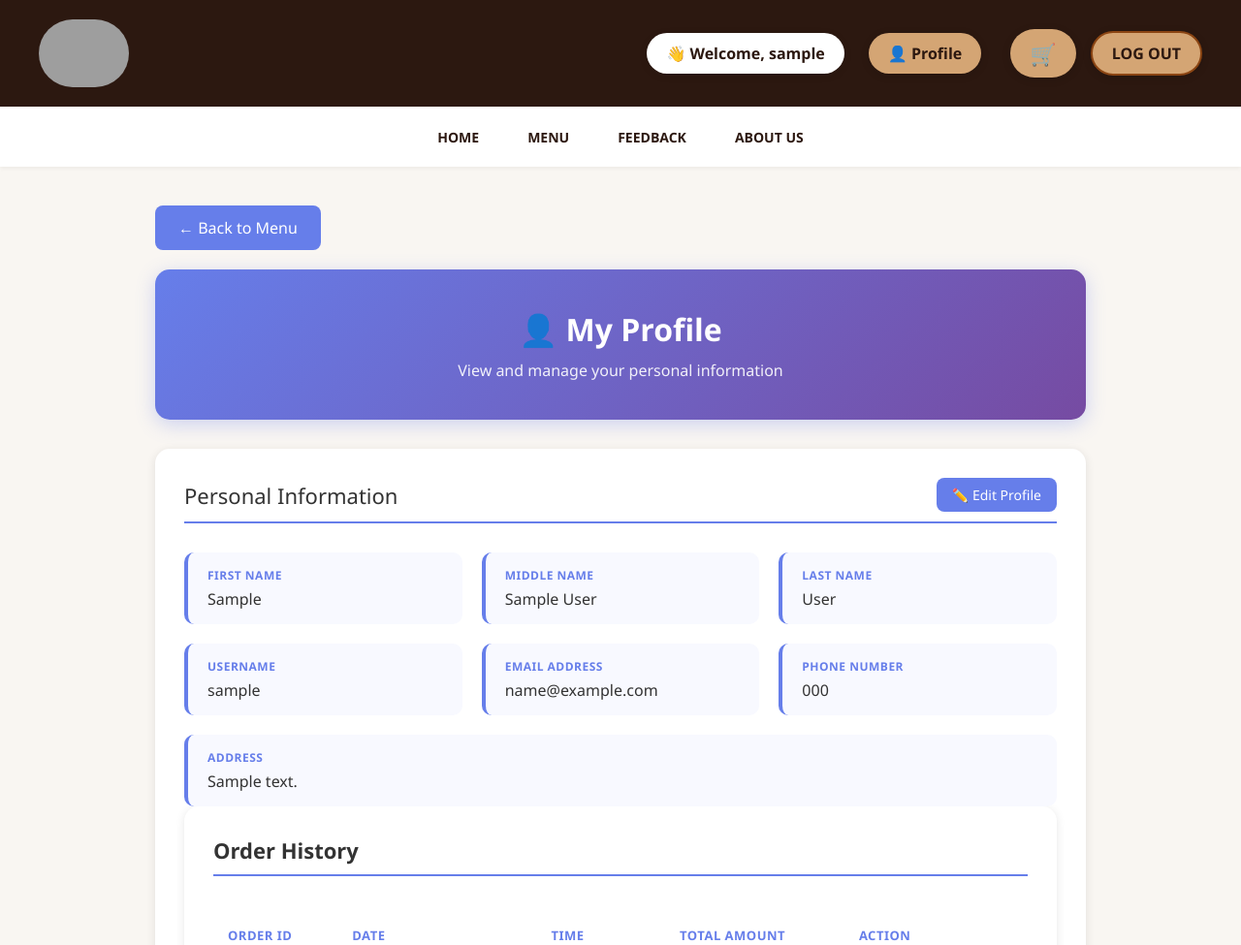
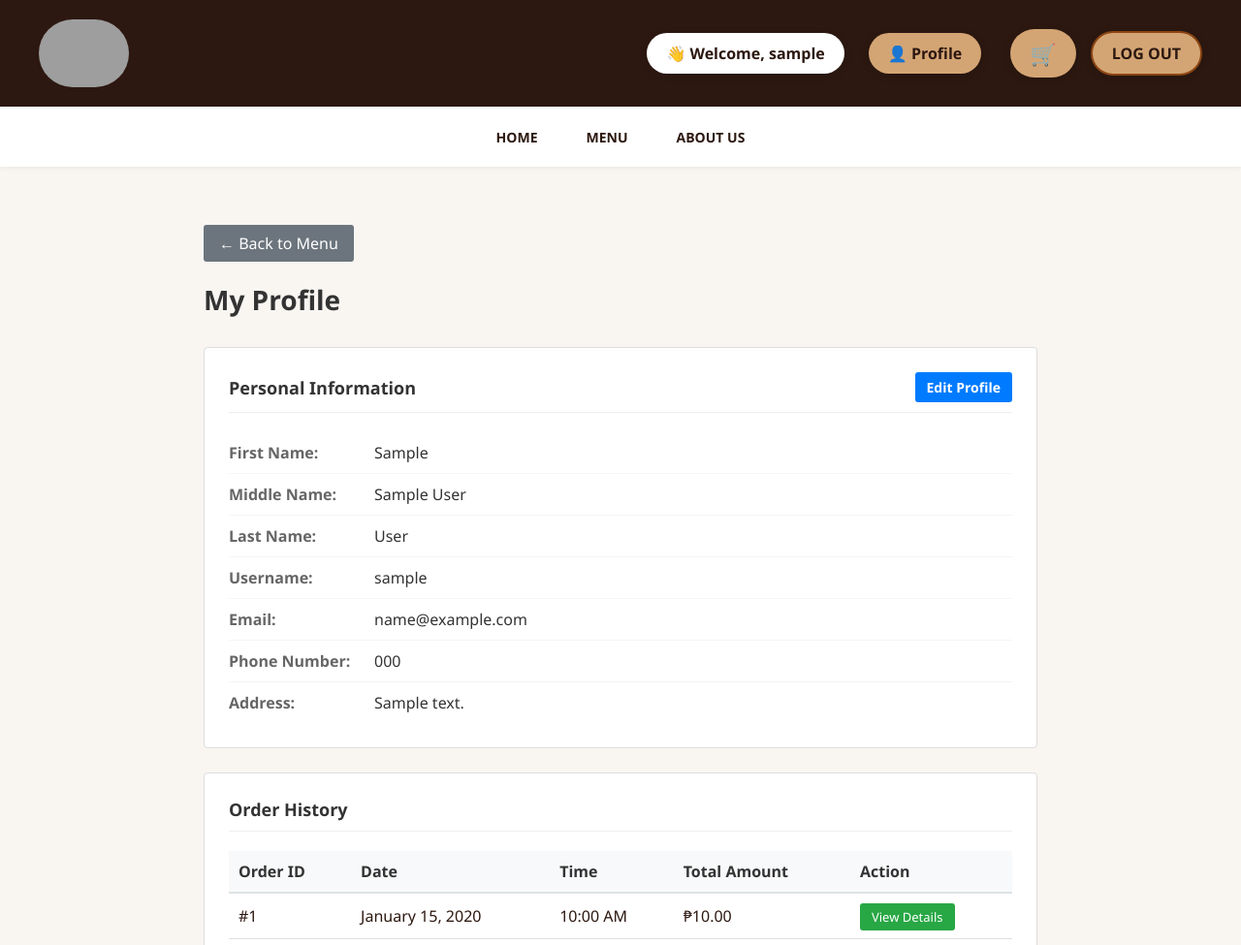
Before and after one commit to rmmlvnc/system, a PHP site: page /profile.php in a window 1280 px wide. Shown: the top 975 px of the page at 97% size. Run offline with PHP 8.4, Linux system fonts and the light colour scheme; the visitor is signed in with stand-in values (Sample User, id 1); tables that the repository leaves empty or names only in its code hold one stand-in row (values such as "Sample post"); grey boxes are pictures that could not be loaded.

Commit message:
Update profile.php

```diff
--- a/profile.php
+++ b/profile.php
@@ -131,36 +131,21 @@ $orders_stmt->close();
   <link rel="stylesheet" href="style.css" />
   <style>
     .profile-container {
-      max-width: 1000px;
+      max-width: 900px;
       margin: 40px auto;
-      padding: 0 20px;
+      padding: 20px;
     }
 
-    .profile-header {
-      background: linear-gradient(135deg, #667eea 0%, #764ba2 100%);
-      color: white;
-      padding: 40px;
-      border-radius: 15px;
-      text-align: center;
+    .page-title {
+      font-size: 28px;
       margin-bottom: 30px;
-      box-shadow: 0 5px 20px rgba(102, 126, 234, 0.3);
-    }
-
-    .profile-header h1 {
-      font-size: 32px;
-      margin-bottom: 10px;
-    }
-
-    .profile-header p {
-      font-size: 16px;
-      opacity: 0.9;
+      color: #333;
     }
 
     .alert {
-      padding: 15px 20px;
-      border-radius: 10px;
+      padding: 12px 16px;
+      border-radius: 4px;
       margin-bottom: 20px;
-      font-weight: 500;
     }
 
     .alert-success {
@@ -177,249 +162,114 @@ $orders_stmt->close();
 
     .profile-section {
       background: white;
-      border-radius: 15px;
-      padding: 30px;
-      margin-bottom: 30px;
-      box-shadow: 0 2px 10px rgba(0,0,0,0.1);
+      border: 1px solid #ddd;
+      border-radius: 4px;
+      padding: 25px;
+      margin-bottom: 25px;
     }
 
     .section-title {
-      font-size: 22px;
+      font-size: 18px;
+      font-weight: 600;
       color: #333;
-      margin-bottom: 30px;
+      margin-bottom: 20px;
       padding-bottom: 10px;
-      border-bottom: 2px solid #667eea;
+      border-bottom: 1px solid #eee;
       display: flex;
       justify-content: space-between;
       align-items: center;
-
     }
 
     .edit-btn {
-      background: #667eea;
+      background: #007bff;
       color: white;
-      padding: 8px 16px;
-      border-radius: 8px;
+      padding: 6px 12px;
+      border-radius: 3px;
       text-decoration: none;
       font-size: 14px;
-      font-weight: 500;
+      border: none;
       cursor: pointer;
-      border: none;
-      transition: all 0.3s ease;
     }
 
     .edit-btn:hover {
-      background: #5568d3;
-      transform: translateY(-2px);
+      background: #0056b3;
     }
 
-    .form-grid {
+    .info-row {
       display: grid;
-      grid-template-columns: repeat(auto-fit, minmax(250px, 1fr));
-      gap: 20px;
-      margin-top: 20px;
+      grid-template-columns: 150px 1fr;
+      padding: 10px 0;
+      border-bottom: 1px solid #f5f5f5;
     }
 
-    .form-group {
-      display: flex;
-      flex-direction: column;
-    }
-
-    .form-group label {
-      font-size: 12px;
-      color: #667eea;
-      text-transform: uppercase;
-      letter-spacing: 0.5px;
-      margin-bottom: 8px;
-      font-weight: 600;
-    }
-
-    .form-group input,
-    .form-group textarea {
-      padding: 12px 15px;
-      border: 2px solid #e8ebf7;
-      border-radius: 8px;
-      font-size: 15px;
-      transition: all 0.3s ease;
-      font-family: 'Segoe UI', sans-serif;
-    }
-
-    .form-group input:focus,
-    .form-group textarea:focus {
-      outline: none;
-      border-color: #667eea;
-      background: #f8f9ff;
-    }
-
-    .form-group textarea {
-      resize: vertical;
-      min-height: 80px;
-    }
-
-    .form-actions {
-      display: flex;
-      gap: 10px;
-      justify-content: flex-end;
-      margin-top: 20px;
-    }
-
-    .btn-save {
-      background: linear-gradient(135deg, #11998e 0%, #38ef7d 100%);
-      color: white;
-      padding: 12px 24px;
-      border-radius: 8px;
-      border: none;
-      font-weight: 500;
-      cursor: pointer;
-      transition: all 0.3s ease;
-    }
-
-    .btn-save:hover {
-      transform: translateY(-2px);
-      box-shadow: 0 5px 15px rgba(17, 153, 142, 0.4);
-    }
-
-    .btn-cancel {
-      background: #e0e0e0;
-      color: #333;
-      padding: 12px 24px;
-      border-radius: 8px;
-      border: none;
-      font-weight: 500;
-      cursor: pointer;
-      transition: all 0.3s ease;
-    }
-
-    .btn-cancel:hover {
-      background: #d0d0d0;
-    }
-
-    .info-grid {
-      display: grid;
-      grid-template-columns: repeat(auto-fit, minmax(250px, 1fr));
-      gap: 20px;
-      margin-top: 20px;
-    }
-
-    .info-item {
-      background: #f8f9ff;
-      padding: 15px 20px;
-      border-radius: 10px;
-      border-left: 4px solid #667eea;
+    .info-row:last-child {
+      border-bottom: none;
     }
 
     .info-label {
-      font-size: 12px;
-      color: #667eea;
-      text-transform: uppercase;
-      letter-spacing: 0.5px;
-      margin-bottom: 5px;
       font-weight: 600;
+      color: #666;
     }
 
     .info-value {
-      font-size: 16px;
       color: #333;
-      font-weight: 500;
     }
 
     .orders-table {
       width: 100%;
-      border-collapse: separate;
-      border-spacing: 0 10px;
-      margin-top: 20px;
+      border-collapse: collapse;
+      margin-top: 15px;
     }
 
     .orders-table th {
       text-align: left;
-      padding: 12px 15px;
-      color: #667eea;
-      text-transform: uppercase;
-      font-size: 13px;
-      letter-spacing: 0.5px;
+      padding: 10px;
+      background: #f8f9fa;
+      border-bottom: 2px solid #dee2e6;
       font-weight: 600;
+      color: #333;
     }
 
     .orders-table td {
-      padding: 15px;
-      background: #f8f9ff;
-      border-top: 1px solid #e8ebf7;
-      border-bottom: 1px solid #e8ebf7;
+      padding: 12px 10px;
+      border-bottom: 1px solid #dee2e6;
     }
 
-    .orders-table td:first-child {
-      border-left: 1px solid #e8ebf7;
-      border-radius: 10px 0 0 10px;
-    }
-
-    .orders-table td:last-child {
-      border-right: 1px solid #e8ebf7;
-      border-radius: 0 10px 10px 0;
-    }
-
-    .orders-table tr:hover td {
-      background: #eef1ff;
-      transform: scale(1.01);
-      transition: all 0.2s ease;
+    .orders-table tr:hover {
+      background: #f8f9fa;
     }
 
     .view-btn {
-      background: linear-gradient(135deg, #4facfe 0%, #00f2fe 100%);
+      background: #28a745;
       color: white;
-      padding: 8px 16px;
-      border-radius: 8px;
+      padding: 5px 12px;
+      border-radius: 3px;
       text-decoration: none;
-      font-size: 14px;
-      font-weight: 500;
-      transition: all 0.3s ease;
-      display: inline-block;
+      font-size: 13px;
     }
 
     .view-btn:hover {
-      transform: translateY(-2px);
-      box-shadow: 0 5px 15px rgba(79, 172, 254, 0.4);
+      background: #218838;
     }
 
     .back-btn {
-      background: #667eea;
+      background: #6c757d;
       color: white;
-      padding: 12px 24px;
-      border-radius: 8px;
+      padding: 8px 16px;
+      border-radius: 3px;
       text-decoration: none;
-      font-weight: 500;
       display: inline-block;
       margin-bottom: 20px;
-      transition: all 0.3s ease;
     }
 
     .back-btn:hover {
-      background: #5568d3;
-      transform: translateY(-2px);
+      background: #5a6268;
     }
 
     .empty-state {
       text-align: center;
-      padding: 60px 20px;
+      padding: 40px 20px;
       color: #999;
-    }
-
-    .empty-state svg {
-      width: 80px;
-      height: 80px;
-      margin-bottom: 20px;
-      opacity: 0.3;
-    }
-
-    .edit-mode {
-      display: none;
-    }
-
-    .view-mode {
-      display: block;
-    }
-
-    .required {
-      color: red;
     }
   </style>
 </head>
@@ -431,7 +281,7 @@ $orders_stmt->close();
         <?php $cart_count = isset($_SESSION['cart']) ? count($_SESSION['cart']) : 0; ?>
         <span class="welcome-text">👋 Welcome, <?= htmlspecialchars($_SESSION['username']) ?></span>
         <a href="profile.php" class="btn profile-btn" title="View Profile">👤 Profile</a>
-        <a href="cart.php" class="cart-icon" title="View Cart">🛒<?= $cart_count > 0 ? "($cart_count)" : "" ?></a>
+        <a href="cart.php" class="cart-icon" title="View Cart">🛒<?= $cart_count > 0 ? " ($cart_count)" : "" ?></a>
         <a href="customer_logout.php" class="btn logout-btn">LOG OUT</a>
       </div>
     </div>
@@ -441,7 +291,6 @@ $orders_stmt->close();
     <ul class="links">
       <li><a href="index.php">HOME</a></li>
       <li><a href="menu.php">MENU</a></li>
-      <li><a href="#">FEEDBACK</a></li>
       <li><a href="aboutus.php">ABOUT US</a></li>
     </ul>
   </nav>
@@ -450,55 +299,48 @@ $orders_stmt->close();
     <a href="menu.php" class="back-btn">← Back to Menu</a>
 
     <?php if ($success_message): ?>
-      <div class="alert alert-success">✓ <?= htmlspecialchars($success_message) ?></div>
+      <div class="alert alert-success"><?= htmlspecialchars($success_message) ?></div>
     <?php endif; ?>
 
     <?php if ($error_message): ?>
-      <div class="alert alert-error">⚠ <?= htmlspecialchars($error_message) ?></div>
+      <div class="alert alert-error"><?= htmlspecialchars($error_message) ?></div>
     <?php endif; ?>
 
-    <div class="profile-header">
-      <h1>👤 My Profile</h1>
-      <p>View and manage your personal information</p>
-    </div>
+    <h1 class="page-title">My Profile</h1>
 
     <div class="profile-section">
       <div class="section-title">
         <span>Personal Information</span>
-        <a href="profile_edit.php" class="edit-btn">✏️ Edit Profile</a>
+        <a href="profile_edit.php" class="edit-btn">Edit Profile</a>
       </div>
 
-      <!-- View Mode -->
-      <div id="viewMode" class="view-mode">
-        <div class="info-grid">
-          <div class="info-item">
-            <div class="info-label">First Name</div>
+      <div class="info-row">
+        <div class="info-label">First Name:</div>
         <div class="info-value"><?= htmlspecialchars($customer['first_name']) ?></div>
       </div>
-          <div class="info-item">
-            <div class="info-label">Middle Name</div>
+      <div class="info-row">
+        <div class="info-label">Middle Name:</div>
         <div class="info-value"><?= htmlspecialchars($customer['middle_name']) ?: '-' ?></div>
       </div>
-          <div class="info-item">
-            <div class="info-label">Last Name</div>
+      <div class="info-row">
+        <div class="info-label">Last Name:</div>
         <div class="info-value"><?= htmlspecialchars($customer['last_name']) ?></div>
       </div>
-          <div class="info-item">
-            <div class="info-label">Username</div>
+      <div class="info-row">
+        <div class="info-label">Username:</div>
         <div class="info-value"><?= htmlspecialchars($customer['username']) ?></div>
       </div>
-          <div class="info-item">
-            <div class="info-label">Email Address</div>
+      <div class="info-row">
+        <div class="info-label">Email:</div>
         <div class="info-value"><?= htmlspecialchars($customer['email']) ?></div>
       </div>
-          <div class="info-item">
-            <div class="info-label">Phone Number</div>
+      <div class="info-row">
+        <div class="info-label">Phone Number:</div>
         <div class="info-value"><?= htmlspecialchars($customer['phone_number']) ?></div>
       </div>
-          <div class="info-item" style="grid-column: 1 / -1;">
-            <div class="info-label">Address</div>
+      <div class="info-row">
+        <div class="info-label">Address:</div>
         <div class="info-value"><?= htmlspecialchars($customer['address']) ?></div>
-          </div>
       </div>
     </div>
 
@@ -519,10 +361,10 @@ $orders_stmt->close();
           <tbody>
             <?php while ($order = $orders_result->fetch_assoc()): ?>
               <tr>
-                <td><strong>#<?= htmlspecialchars($order['order_id']) ?></strong></td>
+                <td>#<?= htmlspecialchars($order['order_id']) ?></td>
                 <td><?= date('F d, Y', strtotime($order['order_date'])) ?></td>
                 <td><?= date('h:i A', strtotime($order['order_time'])) ?></td>
-                <td><strong>₱<?= number_format($order['total_amount'], 2) ?></strong></td>
+                <td>₱<?= number_format($order['total_amount'], 2) ?></td>
                 <td>
                   <a href="view_order.php?id=<?= $order['order_id'] ?>" class="view-btn">View Details</a>
                 </td>
@@ -532,11 +374,8 @@ $orders_stmt->close();
         </table>
       <?php else: ?>
         <div class="empty-state">
-          <svg fill="none" stroke="currentColor" viewBox="0 0 24 24">
-            <path stroke-linecap="round" stroke-linejoin="round" stroke-width="2" d="M16 11V7a4 4 0 00-8 0v4M5 9h14l1 12H4L5 9z" />
-          </svg>
           <p>You haven't placed any orders yet</p>
-          <a href="menu.php" class="view-btn" style="margin-top: 20px;">Start Shopping</a>
+          <a href="menu.php" class="view-btn">Start Shopping</a>
         </div>
       <?php endif; ?>
     </div>
```
Lines whose indentation alone changed are shown as unchanged.
